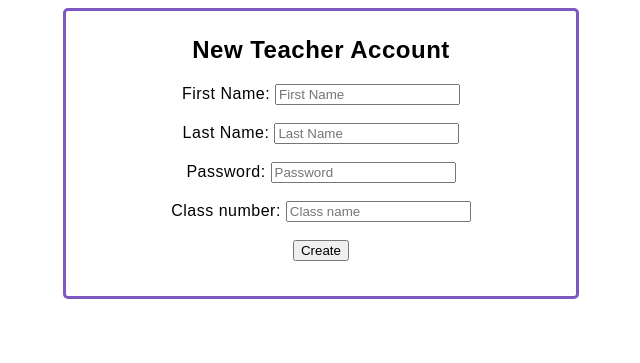
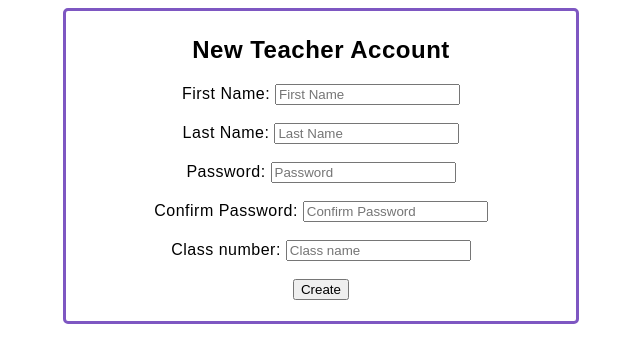
Before and after one commit to lleary/MacroHard, a PHP site: page /new_teacher_form.php in a window 1280 px wide. Shown: the top 363 px of the page, without its empty margins (319-959 px from the left). Run offline with PHP 8.4, Linux system fonts and the light colour scheme; some libraries are stand-ins or nearby versions.

Commit message:
fixed up teacher account creation
the page now asks you to input the password twice to confirm it. If the passwords dont match the form is refreshed.

On successful account creation, the page redirects to teacher login rather than the welcome page

The passwords also get hashed on creation

```diff
--- a/Database/users.txt
+++ b/Database/users.txt
@@ -7,3 +7,4 @@ mister incredible student 0 1 class2 0 0 0 0
 cheez it student 0 1 class2 0 0 0 0
 test3 ing student 0 1 class2 0 0 0 0
 test ing2 student 0 1 class2 0 0 0 0
+Lymphocytic Pleocytosis teacher $2y$10$F1tdHPAQbYw8d5f5j42o3ugsOqYt4OiCp906mF7d/DMt9pfKFgRb. 4 class3 0 0 0 0
--- a/Project Folder/new_teacher_form.php
+++ b/Project Folder/new_teacher_form.php
@@ -11,8 +11,8 @@
 	<style><?php include 'stylesheet.css'; ?></style>
 </head>
 <body>
-		<center>
-		<div style="border:3px; border-style:solid; border-color: #7E57C2; border-radius: 5px; padding: 5px; width: 500px; height: 275px">
+	<center>
+		<div style="border:3px; border-style:solid; border-color: #7E57C2; border-radius: 5px; padding: 5px; width: 500px; height: 300px">
 			<form action="create_teacher.php" method="post" id="form_id">
 				<h2>New Teacher Account</h2>
 				First Name:
@@ -20,7 +20,9 @@
 				Last Name:
 				<input type="text" name="lastname" id="lastname" placeholder="Last Name" /><br/><br/>
 				Password:
-				<input type="text" name="password" id="password" placeholder="Password" /><br/><br/>
+				<input type="password" name="password" id="password" placeholder="Password" /><br/><br/>
+				Confirm Password:
+				<input type="password" name="cPassword" id="cPassword" placeholder="Confirm Password" /><br/><br/>
 				Class number:
 				<input type="text" name="class" id="class" placeholder="Class name"/><br/><br/>
 				<input type="submit" name="submit_id" id="login" value="Create" /><br/>
```
Also changed, not shown: Project Folder/create_teacher.php (+11 -6 lines).
